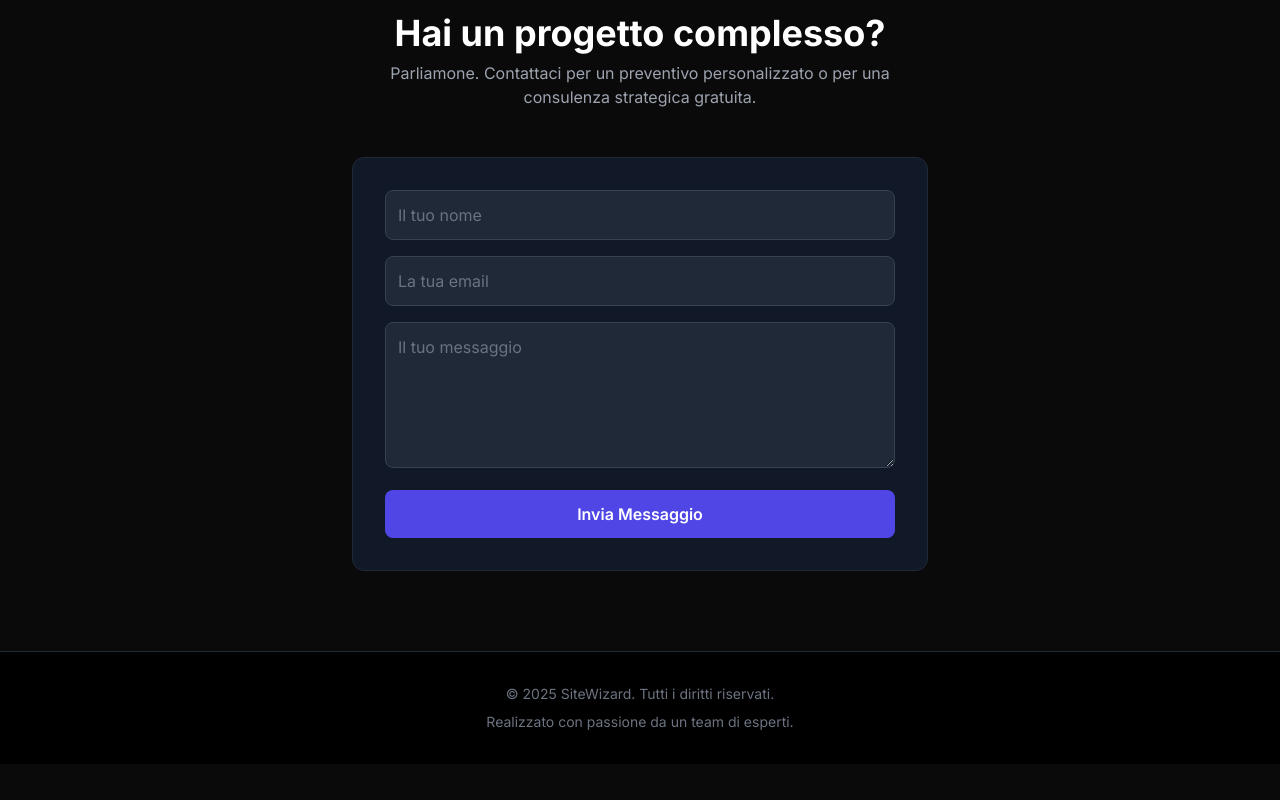
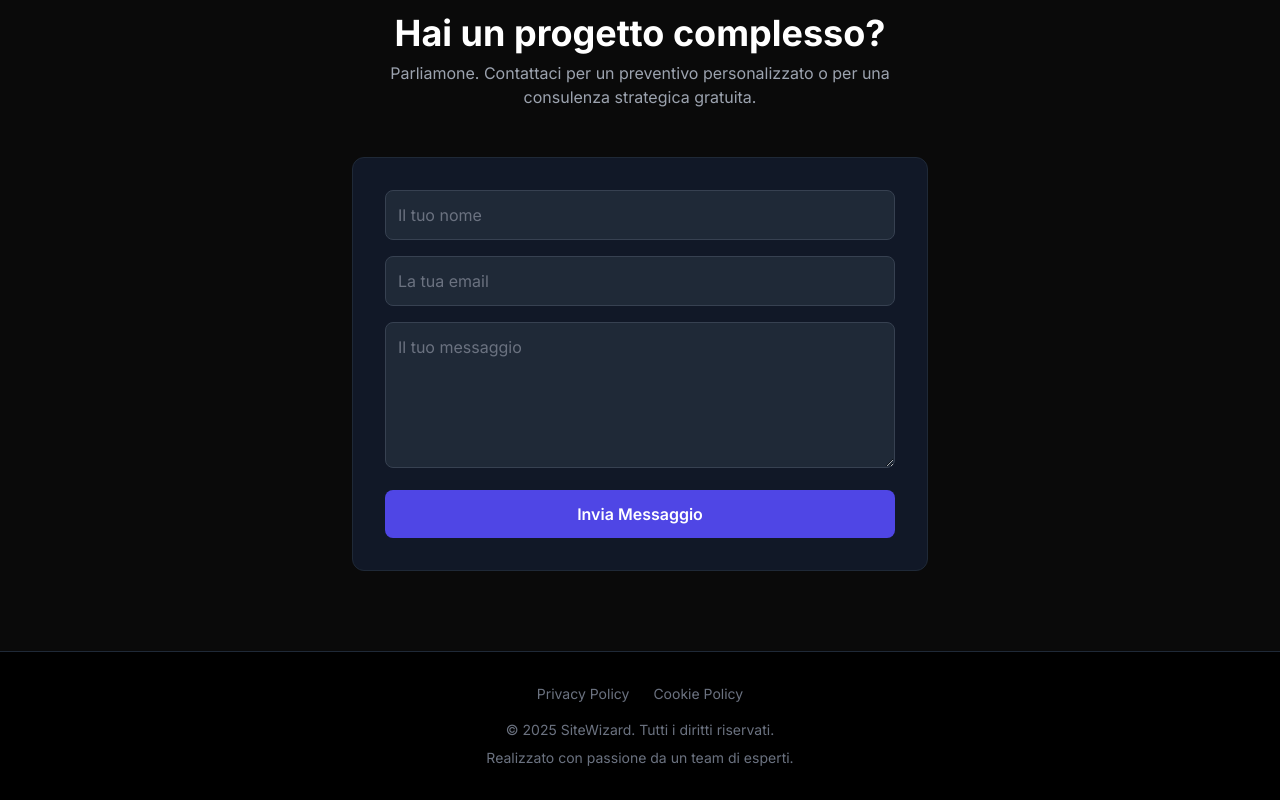
Before and after one commit to TheSirBliss/AI-wizard-def, a Next.js app: page / in a window 1280 px wide. Shown: the part 2565-3365 px from the top of the page. Before the commit the page ends 3329 px from the top, so only its background shows below. Built offline with nearby package versions, Linux system fonts and the light colour scheme.

Commit message:
Update Footer.tsx

```diff
--- a/components/Footer.tsx
+++ b/components/Footer.tsx
@@ -4,6 +4,11 @@ const Footer = () => {
     return (
         <footer className="border-t border-gray-800 bg-black">
             <div className="container mx-auto px-4 py-8 text-center text-gray-500 text-sm">
+                <div className="flex justify-center gap-x-6 gap-y-2 flex-wrap mb-4">
+                    {/* SOSTITUISCA CON I SUOI LINK IUBENDA */}
+                    <a href="IL-SUO-LINK-PRIVACY-POLICY" target="_blank" rel="noopener noreferrer" className="hover:text-white transition-colors">Privacy Policy</a>
+                    <a href="IL-SUO-LINK-COOKIE-POLICY" target="_blank" rel="noopener noreferrer" className="hover:text-white transition-colors">Cookie Policy</a>
+                </div>
                 <p>&copy; {currentYear} SiteWizard. Tutti i diritti riservati.</p>
                 <p className="mt-2">Realizzato con passione da un team di esperti.</p>
             </div>
```
